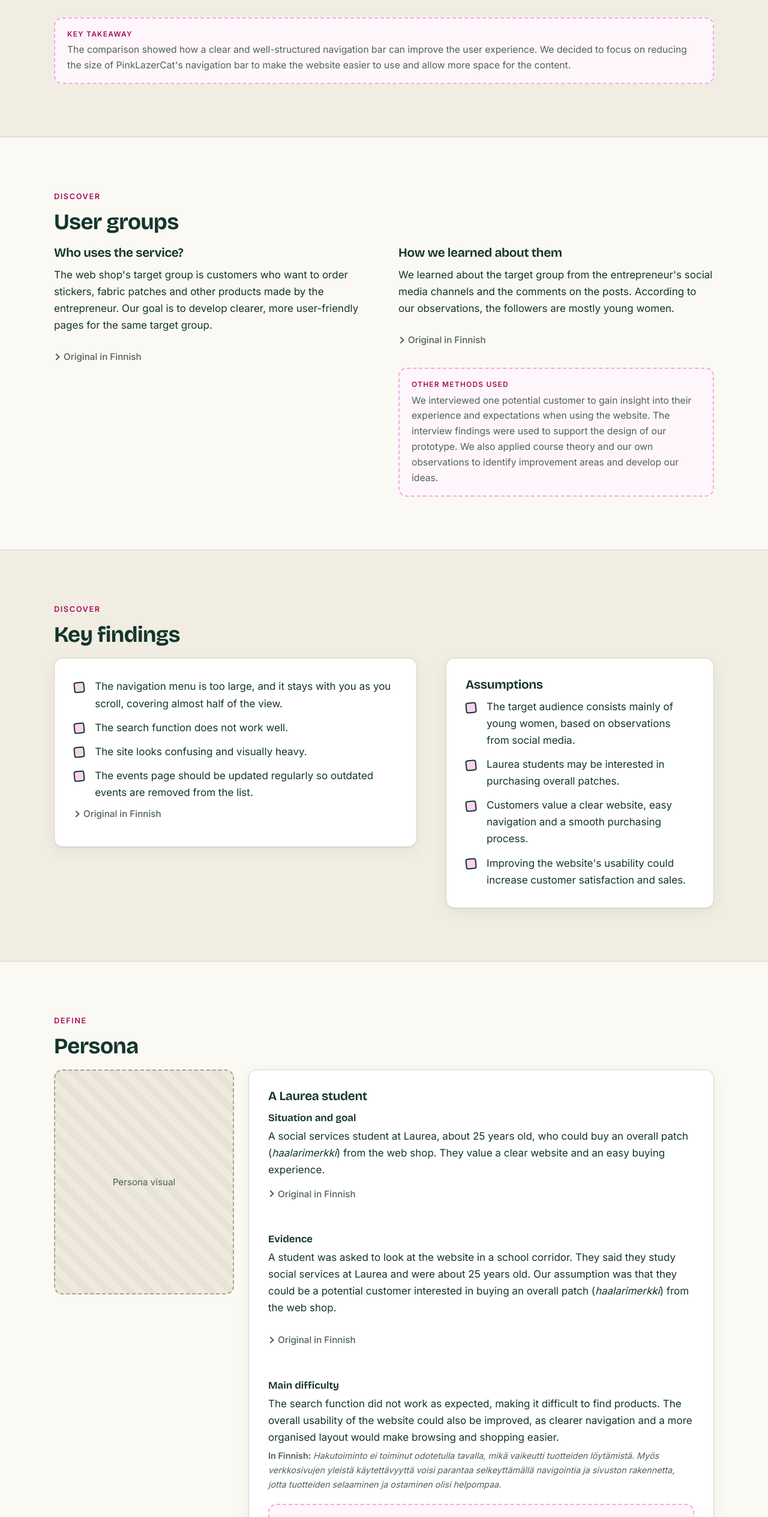
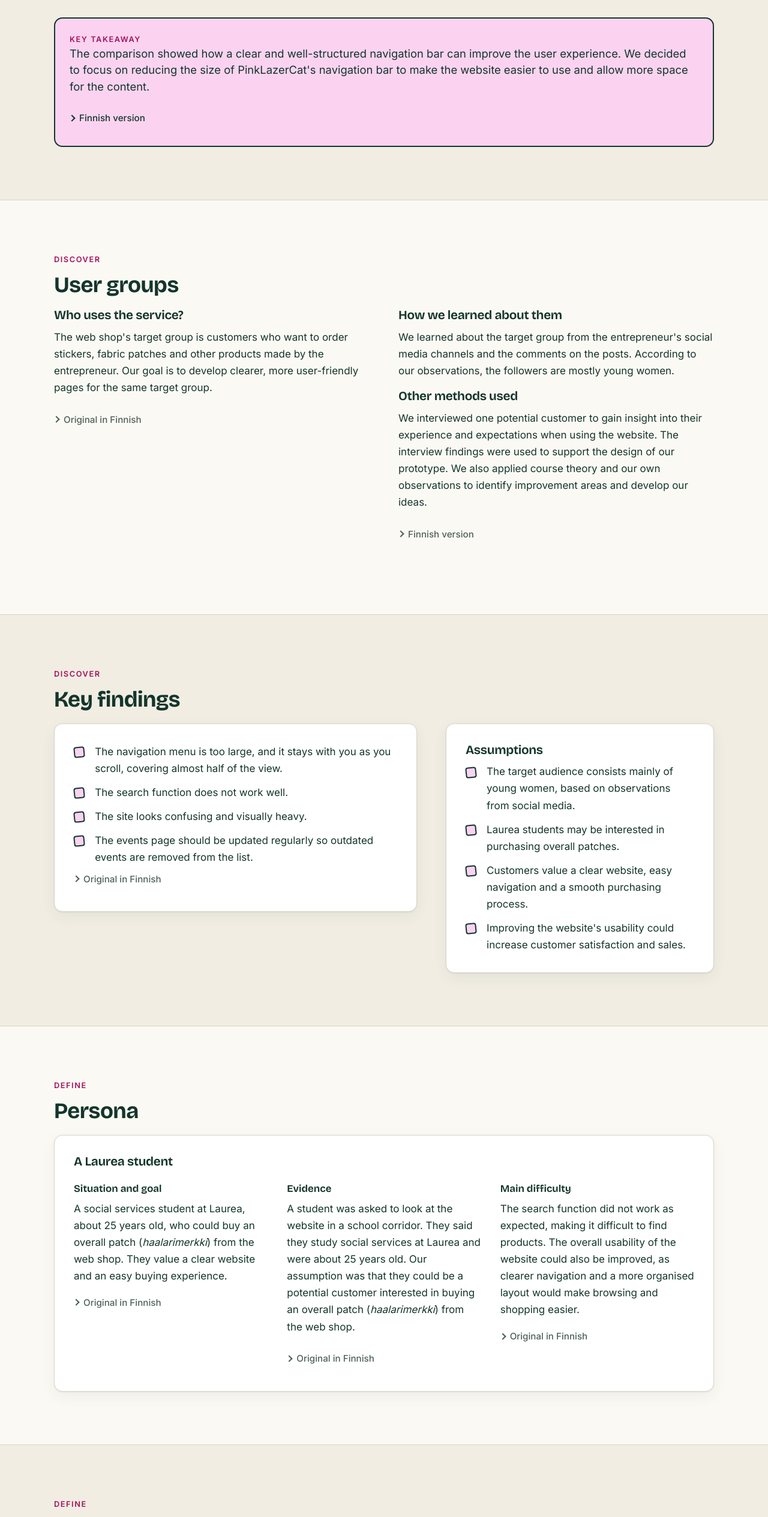
Before and after one commit to RasmusDB/FourStars-SDP, a plain HTML site: page research.html in a window 1280 px wide. Shown: the part 1403-3932 px from the top of the page at 60% size. Drawn offline with nearby package versions, Linux system fonts and the light colour scheme.

Commit message:
Research page styling finished

```diff
--- a/css/style.css
+++ b/css/style.css
@@ -187,6 +187,7 @@ a:hover { color: var(--ink); }
 .orig[open] summary::before { transform: rotate(45deg); }
 .orig summary:hover { color: var(--ink); }
 .orig .fi { margin: .25rem 0 0; font-size: .98rem; color: var(--muted); }
+.orig .fi + .fi { margin-top: .75rem; }
 .alt { margin: .35rem 0 0; font-size: .9rem; color: var(--muted); font-style: italic; }
 .alt::before { content: "In Finnish: "; font-weight: 600; font-style: normal; }
 
@@ -317,11 +318,12 @@ figcaption { margin-top: .6rem; font-size: .9rem; color: var(--muted); }
   border: 2px solid var(--ink); border-radius: 4px; transform: rotate(-6deg);
 }
 
-.persona { display: grid; grid-template-columns: minmax(0, 300px) minmax(0, 1fr); gap: 1.5rem; align-items: stretch; }
-@media (max-width: 820px) { .persona { grid-template-columns: minmax(0, 1fr); } }
-.persona dl { margin: 0; display: grid; gap: 1rem; }
-.persona dt { font-family: var(--font-head); font-weight: 650; font-size: 1.05rem; margin-bottom: .15rem; }
+.persona h3 { margin-bottom: 0; }
+.persona dl { margin: 1.25rem 0 0; display: grid; grid-template-columns: repeat(3, minmax(0, 1fr)); gap: 1.5rem 2rem; }
+@media (max-width: 900px) { .persona dl { grid-template-columns: minmax(0, 1fr); } }
+.persona dt { font-family: var(--font-head); font-weight: 650; font-size: 1.05rem; margin-bottom: .35rem; }
 .persona dd { margin: 0; }
+.persona dd .orig { margin: .5rem 0 0; }
 
 .hmw { list-style: none; margin: 0 0 1.5rem; padding: 0; display: grid; grid-template-columns: repeat(auto-fit, minmax(240px, 1fr)); gap: 1rem; counter-reset: q; }
 .hmw li { counter-increment: q; background: var(--paper); border: 1px solid var(--line); border-radius: var(--radius); padding: 1.1rem 1.25rem; }
@@ -330,6 +332,13 @@ figcaption { margin-top: .6rem; font-size: .9rem; color: var(--muted); }
 .hmw .gloss { margin: .35rem 0 0; }
 .chosen { border: 2px solid var(--ink); background: var(--pink); border-radius: var(--radius); padding: 1.5rem; }
 .chosen p { margin: 0; }
+.takeaway { margin-top: 2rem; }
+.takeaway .eyebrow { margin: 0 0 .5rem; }
+.takeaway p:not(.eyebrow) { font-size: 1.15rem; line-height: 1.5; }
+.takeaway .orig { margin: 1rem 0 0; }
+.takeaway .orig summary, .takeaway .orig .fi { color: var(--ink); }
+.takeaway .orig .fi { border-left-color: var(--ink); font-size: .98rem; }
+.chosen .eyebrow { margin: 0; }
 .chosen .big { font-family: var(--font-head); font-size: clamp(1.25rem, 2.5vw, 1.6rem); font-weight: 600; line-height: 1.25; margin-top: .4rem; }
 
 /* ---------- Idea wall ---------- */
--- a/research.html
+++ b/research.html
@@ -96,9 +96,13 @@
             <figcaption>The Lindex front page. A compact menu bar (menu button, logo, and search, account, favourites and bag icons) sits above a campaign banner and category tabs (all, women, underwear, children, babies, beauty).<br>Source: <a href="https://www.lindex.com/fi/offer/cmwdfoutu2d1g06qrzkgoc9o4?hl=fi">Lindex offer page, lindex.com</a></figcaption>
           </figure>
         </div>
-        <div class="todo" style="margin-top:2rem">
-          <strong>Key takeaway</strong>
+        <div class="chosen takeaway reveal">
+          <p class="eyebrow">Key takeaway</p>
           <p>The comparison showed how a clear and well-structured navigation bar can improve the user experience. We decided to focus on reducing the size of PinkLazerCat's navigation bar to make the website easier to use and allow more space for the content.</p>
+          <details class="orig">
+            <summary>Finnish version</summary>
+            <blockquote class="fi" lang="fi">Vertailu osoitti, kuinka selkeä ja hyvin jäsennelty navigointipalkki voi parantaa käyttökokemusta. Päätimme keskittyä PinkLazerCatin navigointipalkin pienentämiseen, jotta verkkosivusto olisi helpompi käyttää ja sisällölle jäisi enemmän tilaa.</blockquote>
+          </details>
         </div>
       </div>
     </section>
@@ -120,14 +124,14 @@
           <div class="reveal">
             <h3>How we learned about them</h3>
             <p>We learned about the target group from the entrepreneur's social media channels and the comments on the posts. According to our observations, the followers are mostly young women.</p>
+            <h3>Other methods used</h3>
+            <p>We interviewed one potential customer to gain insight into their experience and expectations when using the website. The interview findings were used to support the design of our prototype. We also applied course theory and our own observations to identify improvement areas and develop our ideas.</p>
             <details class="orig">
-  <summary>Original in Finnish</summary>
+              <summary>Finnish version</summary>
               <blockquote class="fi" lang="fi">Kohderyhmästä saatiin tietoa yrittäjän sosiaalisen median kanavien ja julkaisujen kommenttien perusteella. Havaintojen mukaan seuraajakunta koostuu pääosin nuorista naisista.</blockquote>
+              <blockquote class="fi" lang="fi">Haastattelimme yhtä potentiaalista asiakasta saadaksemme käsityksen hänen kokemuksistaan ja odotuksistaan verkkosivustoa käytettäessä. Haastattelun tuloksia hyödynnettiin prototyypin suunnittelun tukena. Lisäksi hyödynsimme kurssin teoriaa ja omia havaintojamme parannuskohteiden tunnistamiseen ja ideoidemme kehittämiseen.</blockquote>
             </details>
-            <div class="todo">
-              <strong>Other methods used</strong>
-              <p>We interviewed one potential customer to gain insight into their experience and expectations when using the website. The interview findings were used to support the design of our prototype. We also applied course theory and our own observations to identify improvement areas and develop our ideas.</p>
-            </div>
+
           </div>
         </div>
       </div>
@@ -140,7 +144,6 @@
         <h2>Key findings</h2>
         <div class="split split--wide-left">
           <div class="card reveal">
-
             <ul class="findings">
               <li>The navigation menu is too large, and it stays with you as you scroll, covering almost half of the view.</li>
               <li>The search function does not work well.</li>
@@ -170,11 +173,7 @@
       <div class="container">
         <p class="eyebrow">Define</p>
         <h2>Persona</h2>
-        <div class="persona">
-          <figure>
-            <div class="placeholder placeholder--tall" role="img" aria-label="Image placeholder: persona visual">Persona visual</div>
-          </figure>
-          <div class="card reveal">
+          <div class="card persona reveal">
             <h3>A Laurea student</h3>
             <dl>
               <div>
@@ -201,15 +200,14 @@
                 <dt>Main difficulty</dt>
                 <dd>
                   <p style="margin:0">The search function did not work as expected, making it difficult to find products. The overall usability of the website could also be improved, as clearer navigation and a more organised layout would make browsing and shopping easier.</p>
-<p class="alt" lang="fi">Hakutoiminto ei toiminut odotetulla tavalla, mikä vaikeutti tuotteiden löytämistä. Myös verkkosivujen yleistä käytettävyyttä voisi parantaa selkeyttämällä navigointia ja sivuston rakennetta, jotta tuotteiden selaaminen ja ostaminen olisi helpompaa.</p>
+
+<details class="orig">
+  <summary>Original in Finnish</summary>
+  <blockquote class="fi" lang="fi">Hakutoiminto ei toiminut odotetulla tavalla, mikä vaikeutti tuotteiden löytämistä. Myös verkkosivujen yleistä käytettävyyttä voisi parantaa selkeyttämällä navigointia ja sivuston rakennetta, jotta tuotteiden selaaminen ja ostaminen olisi helpompaa.</blockquote>
+</details>
                 </dd>
               </div>
             </dl>
-            <div class="todo" style="margin-top:1.25rem">
-              <strong>To add</strong>
-              <p>A name for the persona, and a note on which findings informed it.</p>
-            </div>
-          </div>
           </div>
         </div>
     </section>
@@ -219,7 +217,7 @@
       <div class="container">
         <p class="eyebrow">Define</p>
         <h2>How might we…?</h2>
-        <p class="lede" style="margin-bottom:1.75rem">We put three questions to the persona while they explored the site. Our draft design question follows.</p>
+        <p class="lede" style="margin-bottom:1.75rem">We put three questions to the persona while they explored the site. Our design question follows.</p>
         <ol class="hmw">
           <li>
             <p>How do you think the website works?</p>
@@ -235,7 +233,7 @@
           </li>
         </ol>
         <div class="chosen">
-          <span class="tag tag--draft">Draft, team to confirm</span>
+          <p class="eyebrow">Our design question</p>
           <p class="big">How might we make the PinkLazerCat web shop easier to browse and search for students who want to buy a patch?</p>
         </div>
       </div>
@@ -247,7 +245,6 @@
         <a class="next" href="ideas.html"><small>Next</small><span>Idea Wall</span></a>
       </nav>
     </div>
-
 </main>
 
   <footer class="site-footer">
```
Also changed, not shown: index.html (+3 -3 lines). Lines whose indentation alone changed are shown as unchanged.
